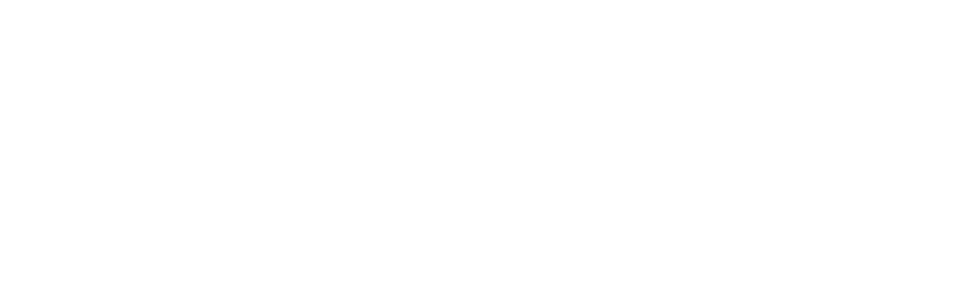
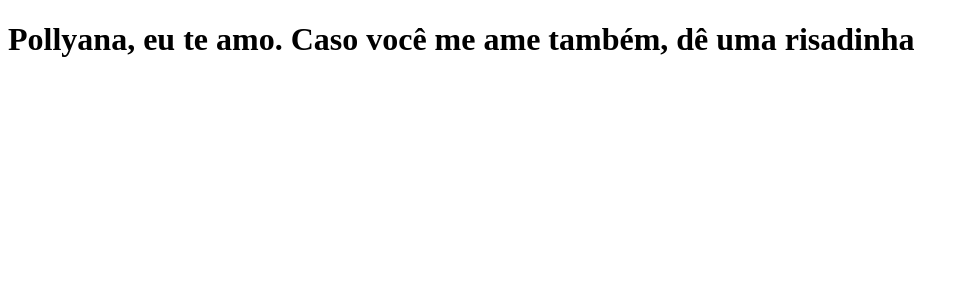
Before and after one commit to afjames/clone-tabnews, a Next.js app: page / in a window 1280 px wide. Shown: the top 300 px of the page, without its empty margins (0-969 px from the left). Built offline with nearby package versions, Linux system fonts and the light colour scheme.

Commit message:
corrige index.js

```diff
--- a/pages/index.js
+++ b/pages/index.js
@@ -1,5 +1,5 @@
 function Home() {
-    return
+    return <h1>Pollyana, eu te amo. Caso você me ame também, dê uma risadinha</h1>
 
 
 }
```
